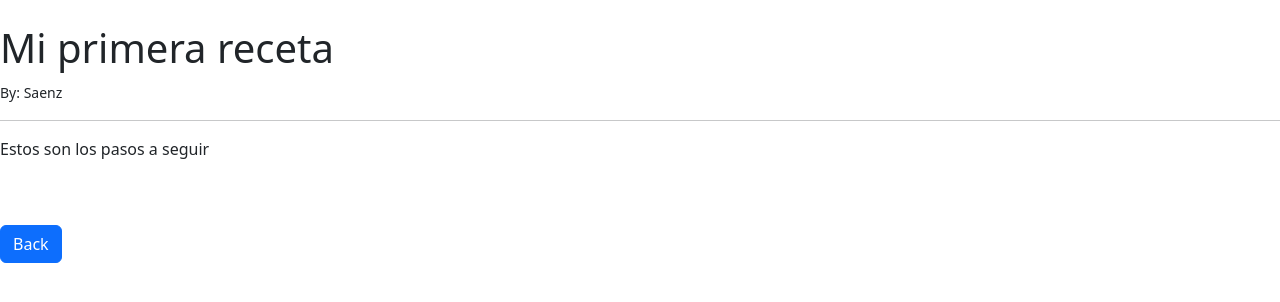
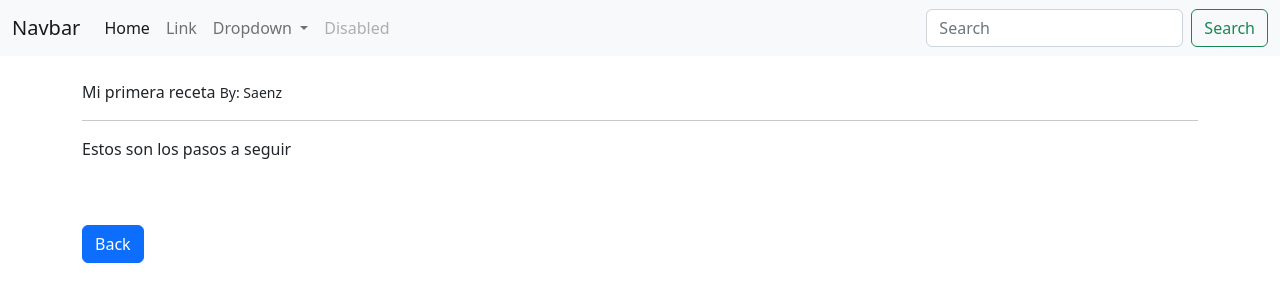
Before and after one commit to JuanSaenz89/ModeloBlog, a Django app: page /post/1/ in a window 1280 px wide. Shown: the top 302 px of the page. Run offline with Django 4.2, Linux system fonts and the light colour scheme; data comes from the database, SQL or seed files in the repository; both versions use the stored data as it was after the commit; parts of the project's set-up code (start-up, migrations or seed data) failed here and were passed over.

Commit message:
Version 0.2.1

```diff
--- a/blogRecetas/postRecepies/templates/father.html
+++ b/blogRecetas/postRecepies/templates/father.html
@@ -7,11 +7,48 @@
     <link href="https://cdn.jsdelivr.net/npm/bootstrap@5.2.0-beta1/dist/css/bootstrap.min.css" rel="stylesheet" integrity="sha384-0evHe/X+R7YkIZDRvuzKMRqM+OrBnVFBL6DOitfPri4tjfHxaWutUpFmBp4vmVor" crossorigin="anonymous">
   </head>
   <body>
+    <nav class="navbar navbar-expand-lg bg-light">
+      <div class="container-fluid">
+        <a class="navbar-brand" href="#">Navbar</a>
+        <button class="navbar-toggler" type="button" data-bs-toggle="collapse" data-bs-target="#navbarSupportedContent" aria-controls="navbarSupportedContent" aria-expanded="false" aria-label="Toggle navigation">
+          <span class="navbar-toggler-icon"></span>
+        </button>
+        <div class="collapse navbar-collapse" id="navbarSupportedContent">
+          <ul class="navbar-nav me-auto mb-2 mb-lg-0">
+            <li class="nav-item">
+              <a class="nav-link active" aria-current="page" href="#">Home</a>
+            </li>
+            <li class="nav-item">
+              <a class="nav-link" href="#">Link</a>
+            </li>
+            <li class="nav-item dropdown">
+              <a class="nav-link dropdown-toggle" href="#" id="navbarDropdown" role="button" data-bs-toggle="dropdown" aria-expanded="false">
+                Dropdown
+              </a>
+              <ul class="dropdown-menu" aria-labelledby="navbarDropdown">
+                <li><a class="dropdown-item" href="#">Action</a></li>
+                <li><a class="dropdown-item" href="#">Another action</a></li>
+                <li><hr class="dropdown-divider"></li>
+                <li><a class="dropdown-item" href="#">Something else here</a></li>
+              </ul>
+            </li>
+            <li class="nav-item">
+              <a class="nav-link disabled">Disabled</a>
+            </li>
+          </ul>
+          <form class="d-flex" role="search">
+            <input class="form-control me-2" type="search" placeholder="Search" aria-label="Search">
+            <button class="btn btn-outline-success" type="submit">Search</button>
+          </form>
+        </div>
+      </div>
+    </nav>
     <br/>
-    {% block content %}
+    <div class="container"
+      {% block content %}
 
-    {% endblock  %}
-
+      {% endblock  %}
+    </div>
 
 
     <script src="https://cdn.jsdelivr.net/npm/bootstrap@5.2.0-beta1/dist/js/bootstrap.bundle.min.js" integrity="sha384-pprn3073KE6tl6bjs2QrFaJGz5/SUsLqktiwsUTF55Jfv3qYSDhgCecCxMW52nD2" crossorigin="anonymous"></script>
--- a/blogRecetas/postRecepies/urls.py
+++ b/blogRecetas/postRecepies/urls.py
@@ -1,6 +1,6 @@
 from django.urls import path
-from .views import HomeView, PostDetailView, CreatePostView, UpdatePostView, DeletePostView
+from .views import HomeView, PostDetailView
 urlpatterns = [
     path('', HomeView.as_view(), name='index'),
-    path('post/<int:pk>/', PostDetailView.as_view(), name='post_details'),
+    path('post/<int:pk>/', PostDetailView.as_view(), name='post_detail'),
 ]
--- a/blogRecetas/postRecepies/views.py
+++ b/blogRecetas/postRecepies/views.py
@@ -8,4 +8,4 @@ class HomeView(ListView):
 
 class PostDetailView(DetailView):
     model = Post
-    template_name = 'post_details.html'
+    template_name = 'post_detail.html'
```
Also changed, not shown: blogRecetas/postRecepies/templates/index.html (+5 -5 lines), blogRecetas/db.sqlite3, blogRecetas/postRecepies/templates/post_detail.html (renamed from blogRecetas/postRecepies/templates/post_details.html).
